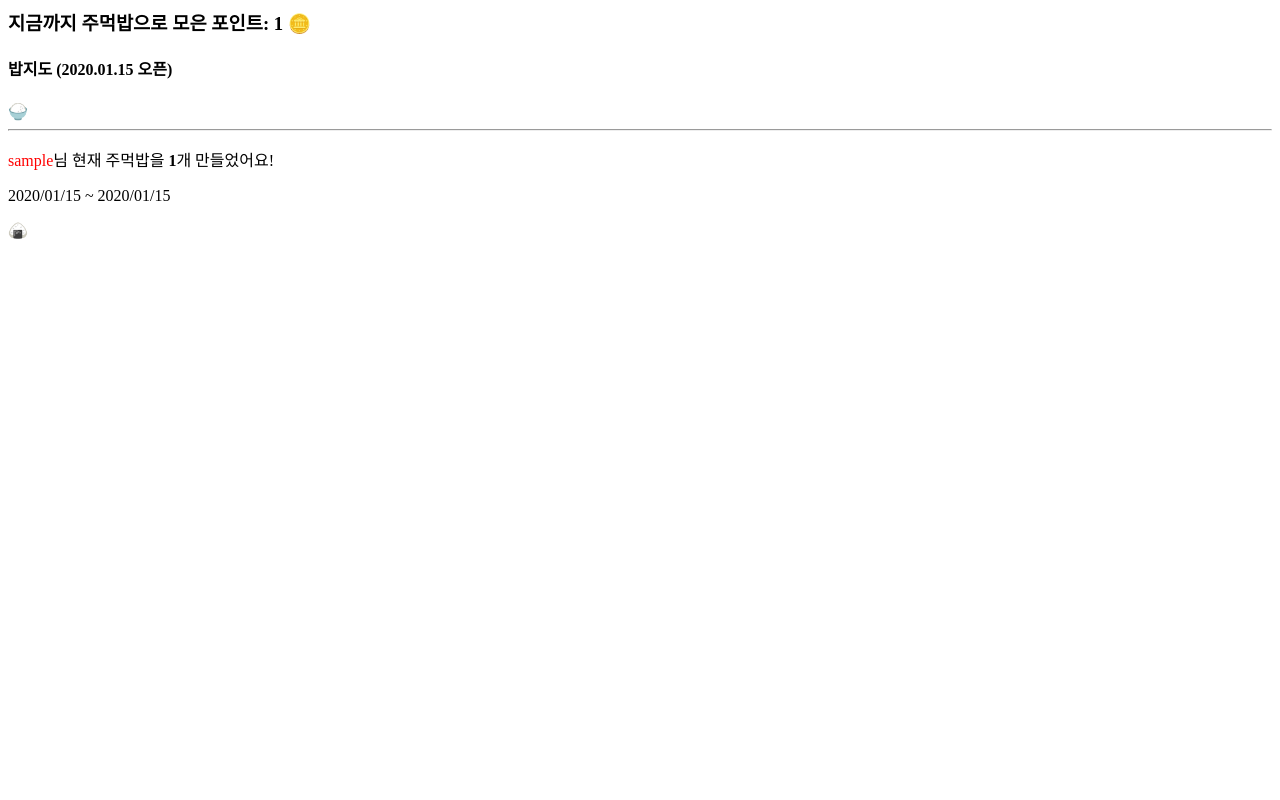
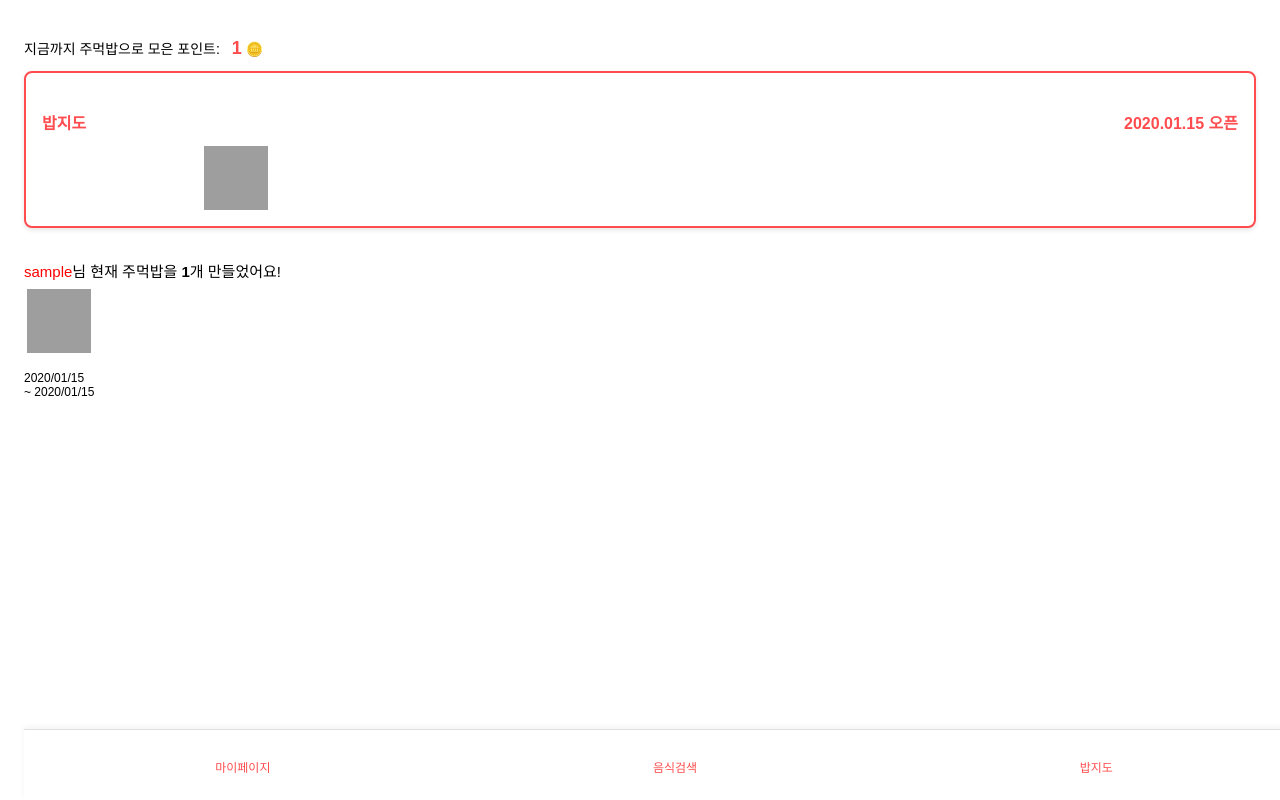
Before and after one commit to LikeLion-at-DGU/2025-simba-4-BapPul, a Django app: template project/stamp/templates/stamp/rice_map.html in a window 1280 px wide. Run offline with Django 4.2, Linux system fonts and the light colour scheme; a user stored in the database is signed in; tables that the repository leaves empty hold one stand-in row (values such as "Sample post"); the template is opened without the code that fills it: values that come from a table or form of the project are taken from there, most other values are stand-ins (such as "Sample title", 1, 10 or a date in 2020); parts of the project's set-up code (start-up, migrations or seed data) failed here and were passed over; some libraries are stand-ins or nearby versions; grey boxes are pictures that could not be loaded.

Commit message:
stamp/view.py, rice_map.html 수정

```diff
--- a/project/project/templates/shared/_navbar.html
+++ b/project/project/templates/shared/_navbar.html
@@ -13,7 +13,7 @@
     <div class="nav-label">음식검색</div>
   </a>
 
-  <a class="navbar-link" href="#">
+  <a class="navbar-link" href="{% url 'stamp:rice_map_main' %}">
     <iconify-icon icon="mdi:map" width="24" height="24"></iconify-icon>
     <div class="nav-label">밥지도</div>
   </a>
--- a/project/stamp/templates/stamp/rice_map.html
+++ b/project/stamp/templates/stamp/rice_map.html
@@ -1,27 +1,147 @@
-<h3>지금까지 주먹밥으로 모은 포인트: {{ total_point }} 🪙</h3>
+{% load static %}
 
+<!DOCTYPE html>
+<html lang="ko">
+<head>
+  <meta charset="UTF-8">
+  <title>밥지도</title>
+  <link rel="stylesheet" href="{% static 'css/rice_map.css' %}">
+  <style>
+    body {
+      font-family: 'Apple SD Gothic Neo', 'Noto Sans KR', sans-serif;
+      margin: 0;
+      background-color: white;
+      padding: 24px;
+      box-sizing: border-box;
+    }
+
+    h3 {
+      font-size: 14px;
+      font-weight: 500;
+      margin-bottom: 12px;
+    }
+
+    .point-value {
+      color: #FF4C4F;
+      font-weight: 900;
+      font-size: 18px;
+      display: inline-block;
+      margin-left: 8px;
+    }
+
+    .current-map {
+      background-color: #fff;
+      border: 2px solid #FF4C4F;
+      border-radius: 8px;
+      padding: 16px;
+      box-shadow: 0 2px 5px rgba(0, 0, 0, 0.1);
+      margin-bottom: 32px;
+    }
+
+    .current-map h4 {
+      display: flex;
+      justify-content: space-between;
+      font-size: 16px;
+      font-weight: 700;
+      color: #FF4C4F;
+      margin-bottom: 12px;
+    }
+
+    .grains-grid {
+      display: grid;
+      grid-template-columns: repeat(3, 1fr);
+      gap: 16px;
+      justify-items: center;
+    }
+
+    .grain-box {
+      position: relative;
+      width: 64px;
+      height: 64px;
+    }
+
+    .grain-box img {
+      width: 100%;
+      height: 100%;
+    }
+
+    .riceball-history-title {
+      font-size: 15px;
+      margin-bottom: 8px;
+    }
+
+    .riceball-history {
+      display: flex;
+      gap: 16px;
+      flex-wrap: wrap;
+    }
+
+    .riceball-box {
+      display: flex;
+      flex-direction: column;
+      align-items: center;
+      font-size: 12px;
+    }
+
+    .riceball-box img {
+      width: 64px;
+      height: 64px;
+      margin-bottom: 6px;
+    }
+
+    hr {
+      margin: 32px 0;
+      border: none;
+      border-top: 1px solid #eee;
+    }
+  </style>
+</head>
+<body>
+
+  <!-- 🧭 상단 포인트 -->
+  <h3>
+    지금까지 주먹밥으로 모은 포인트:
+    <span class="point-value">{{ total_point }}</span> 🪙
+  </h3>
+
+  <!-- 🍚 밥지도 도장판 -->
   <div class="current-map">
-  <h4>밥지도 ({{ current_rice_map.created_at|date:"Y.m.d" }} 오픈)</h4>
+    <h4>
+      밥지도
+      <span>{{ current_rice_map.created_at|date:"Y.m.d" }} 오픈</span>
+    </h4>
+
     <div class="grains-grid">
       {% for grain in rice_grains %}
-      <div class="grain-box">🍚</div>
-    {% empty %}
-      <div>아직 밥풀이 없습니다.</div>
+        <div class="grain-box">
+          <img src="{% static 'assets/img/rice_grain.svg' %}" alt="밥풀">
+          {% if grain.stamped %}
+            <img src="{% static 'assets/img/stamp.svg' %}" alt="도장" style="position:absolute; top:0; left:0;">
+          {% endif %}
+        </div>
       {% endfor %}
     </div>
   </div>
 
-<hr>
-
-<p><span style="color:red">{{ request.user.profile.nickname }}</span>님 현재 주먹밥을 <b>{{ riceball_count }}</b>개 만들었어요!</p>
+  <!-- 🍙 주먹밥 히스토리 -->
+  <p class="riceball-history-title">
+    <span style="color: red;">{{ request.user.profile.nickname }}</span>님 현재 주먹밥을 <b>{{ riceball_count }}</b>개 만들었어요!
+  </p>
 
   <div class="riceball-history">
     {% for map in past_rice_maps %}
       <div class="riceball-box">
-      <p>{{ map.created_at|date:"Y/m/d" }} ~ {{ map.finished_at|date:"Y/m/d" }}</p>
-      <div class="img-placeholder">🍙</div>
+        <img src="{% static 'assets/img/riceball.svg' %}" alt="주먹밥">
+        <p>{{ map.created_at|date:"Y/m/d" }}<br>~ {{ map.finished_at|date:"Y/m/d" }}</p>
       </div>
     {% empty %}
       <p>완료된 밥지도가 없습니다.</p>
     {% endfor %}
   </div>
+
+  <!-- 하단 네비게이션 바 -->
+  <div style="margin-bottom: 80px;"></div>
+  {% include 'shared/_navbar.html' %}
+
+</body>
+</html>
```
Also changed, not shown: project/stamp/views.py (+38 -5 lines), project/project/static/assets/img/bappul_left.svg (added), project/project/static/assets/img/bappul_right.svg (added), project/project/static/assets/img/coin.png (added), project/project/static/assets/img/map_frame.svg (added), project/project/static/assets/img/rice_ball.svg (added). Lines whose indentation alone changed are shown as unchanged.
